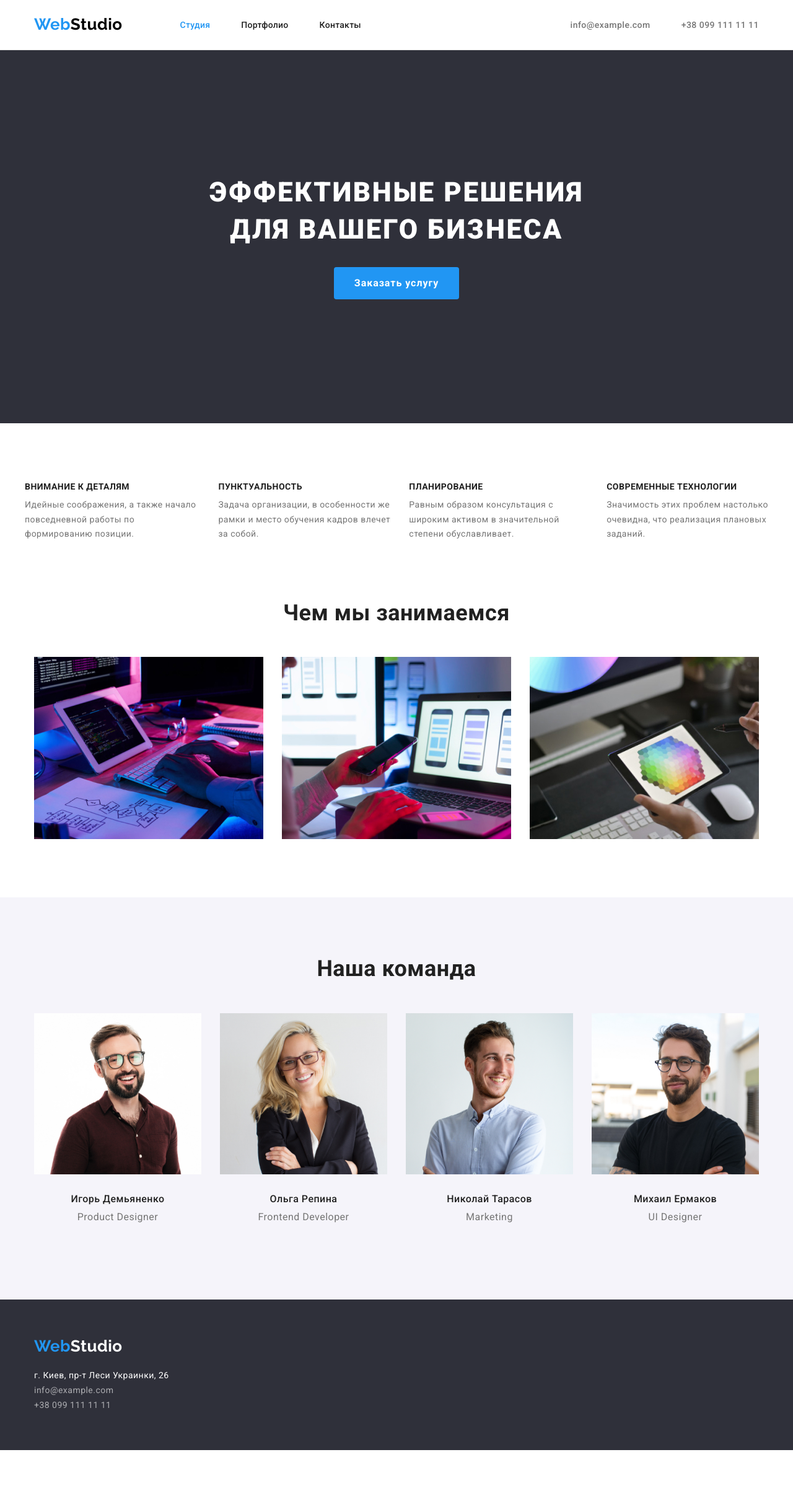
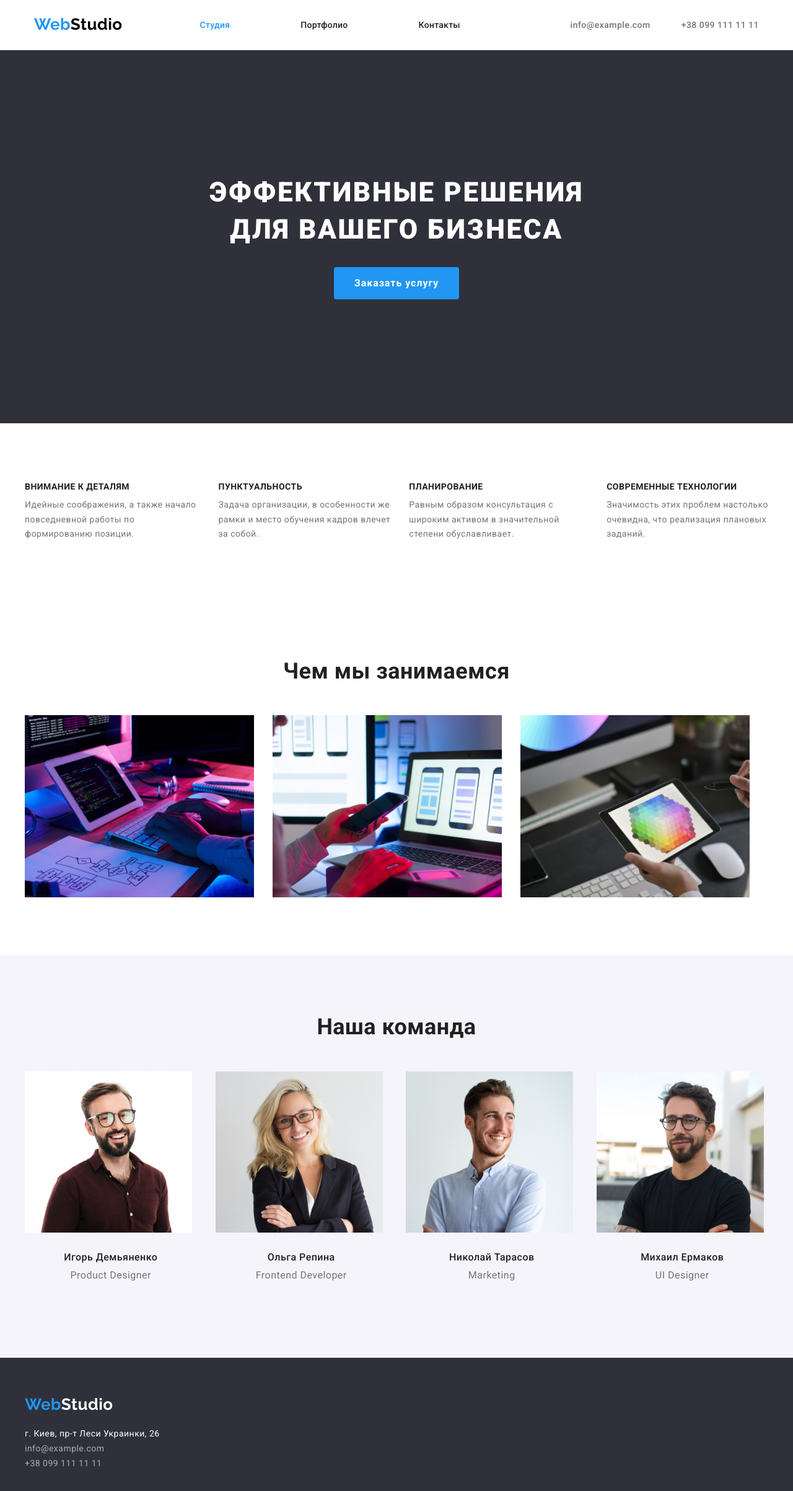
Before and after one commit to andrew17752985/goit-markup-hw-03, a plain HTML site: page index.html in a window 1280 px wide. Shown: the whole page at 62% size. Before the commit the page ends 2340 px from the top, so only its background shows below. Drawn offline with nearby package versions, Linux system fonts and the light colour scheme.

Commit message:
bida pamahite

```diff
--- a/css/styles.css
+++ b/css/styles.css
@@ -38,6 +38,7 @@ a {
   color: var(--accent-color);
   font-size: 26px;
   line-height: 1.2;
+  margin-right: 93px;
 }
 
 /*  -----------reset.css */
@@ -76,21 +77,23 @@ img {
 }
 .header-logo {
   color: #000;
-  margin-right: 93px;
+
 }
 
 .header-item{
 display: flex;
-padding-top: 32px;
-padding-bottom: 32px;
+/* padding-top: 32px;
+padding-bottom: 32px; */
 }
 
 .header-link {
+  padding: 32px;
   font-weight: 500;
   font-size: 14px;
   line-height: calc(16 / 14);
   letter-spacing: 0.02em;
   color: var(--dark-text-color);
+
 }
 .header-list {
   display: flex;
@@ -195,6 +198,12 @@ padding-bottom: 32px;
 /* --------------work-------------------- */
 .work {
   padding-bottom: 94px;
+}
+.works-item:hover,
+.works-item:focus{
+  background-color: var(--white-color);
+  color: var(--accent-color);
+  border: 1px solid var(--accent-color);
 }
 
 
--- a/index.html
+++ b/index.html
@@ -93,8 +93,8 @@
       </section>
 
       <!-- work -->
-      <section class="work ">
-        <div class="container">
+      <section class="section">
+        <div class="work-section">
         <h2 class="work-title">Чем мы занимаемся</h2>
         <ul class="work-list ">
           <li class="work-item ">
@@ -114,7 +114,7 @@
 
       <!-- command -->
       <section class="command section">
-        <div class="container">
+        <div class="work-section">
           <h2 class="command-title">Наша команда</h2>
           <ul class="command-list">
             <li class="command-item">
@@ -155,7 +155,7 @@
     </main>
     <!-- footer -->
     <footer class="footer">
-      <div class="container">
+      <div class="work-section">
         <a class="logo" href="/index.html" >Web<span class="footer-logo">Studio</span></a>
         <address class="footer-address">
           <ul class="footer-list">
```
Also changed, not shown: portfolio.html (+1 -2 lines).
